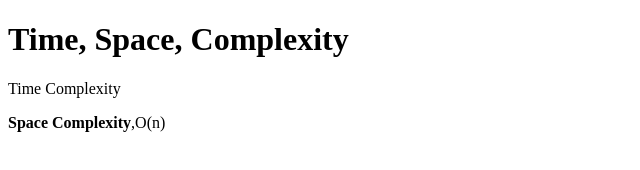
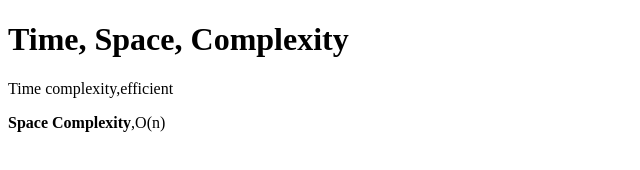
Before and after one commit to acciojob/time-and-space-complexity-Vishnutyagi, a website: page main.html in a window 1280 px wide. Shown: the full height of the page, 0-640 px from the left. Drawn offline with Linux system fonts and the light colour scheme.

Commit message:
created a submission

```diff
--- a/main.html
+++ b/main.html
@@ -8,7 +8,7 @@
 
 <body>
 	<h1>Time, Space, Complexity</h1>
-	<p>Time Complexity</p>
+	<p>Time complexity,efficient</p>
 	<p><b>Space Complexity</b>,O(n)</p>
     <script type="text/javascript" src="./script.js">
 </script>
```
